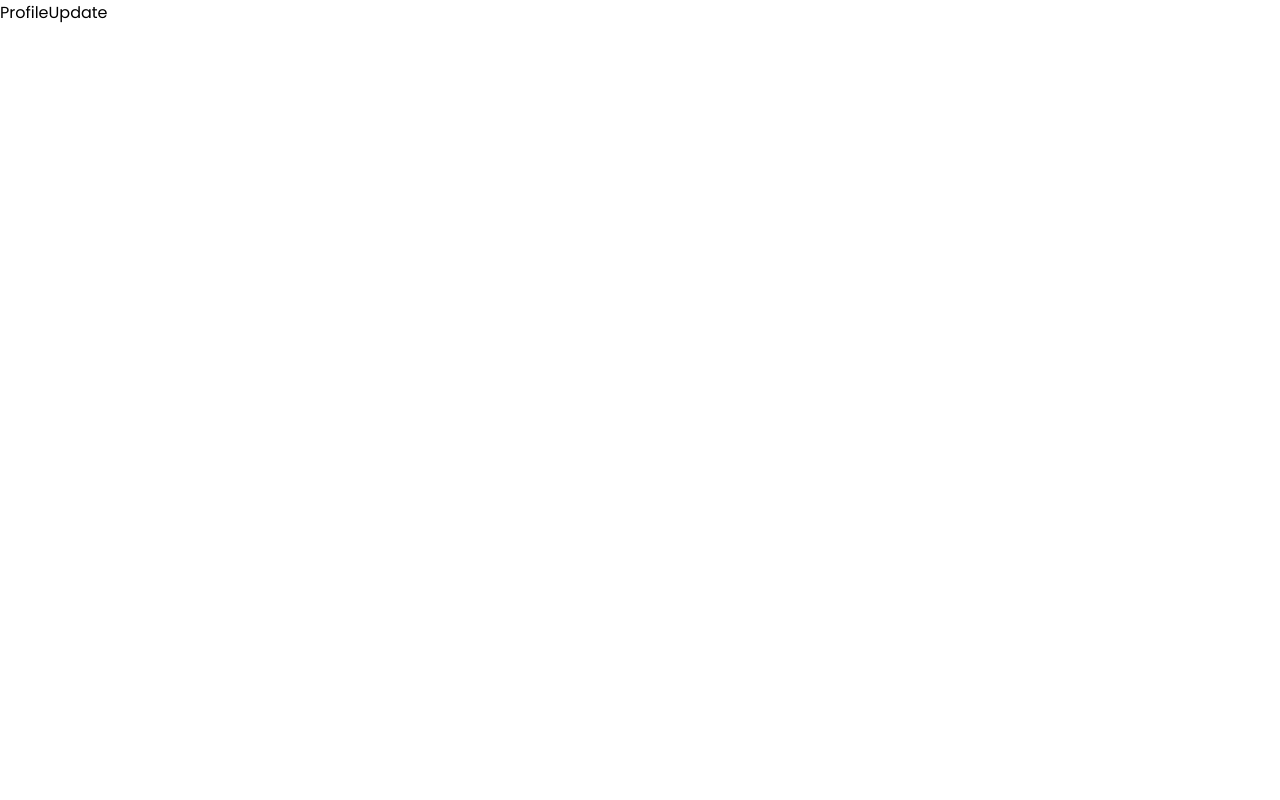
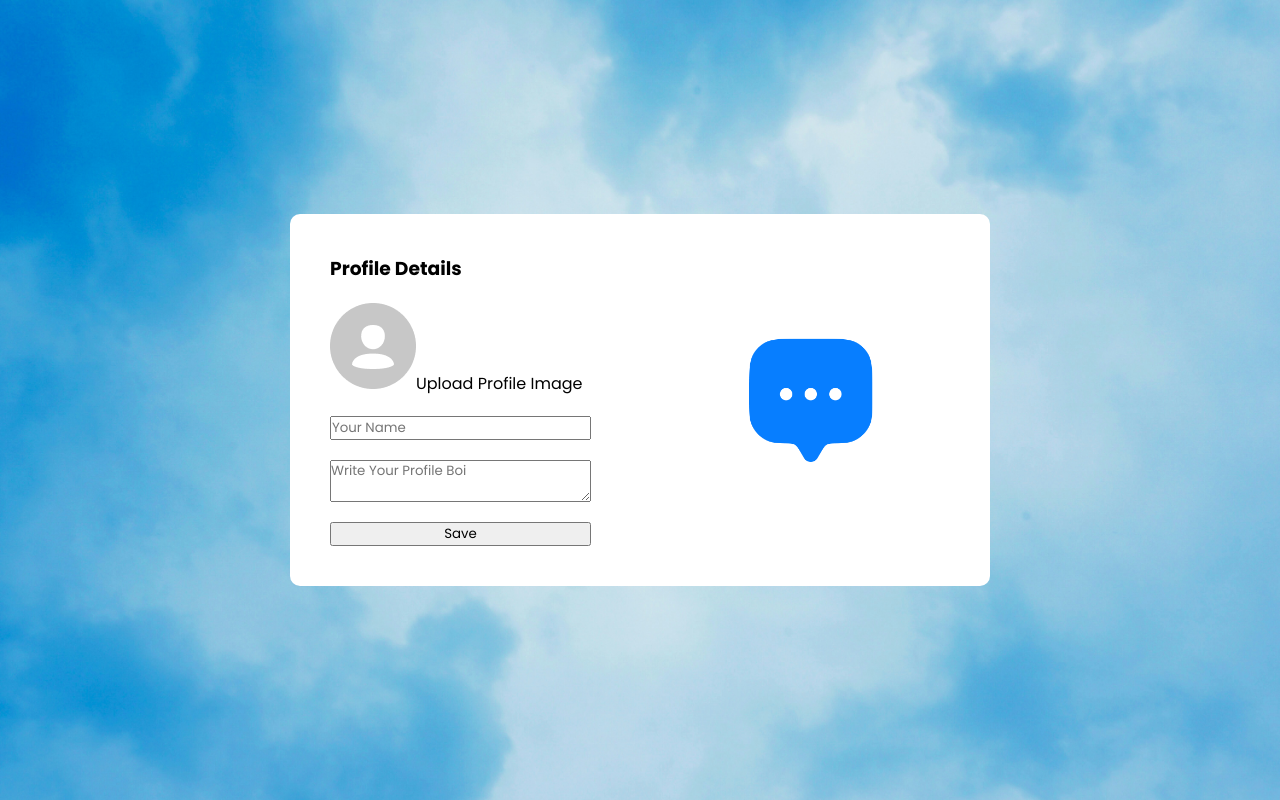
Before and after one commit to WissemJderi/chat-app, a React (Vite) app: page /profile in a window 1280 px wide. Built offline with nearby package versions, Linux system fonts and the light colour scheme.

Commit message:
feat: Implement ProfileUpdate component with styling and form for user profile details

```diff
--- a/src/pages/ProfileUpdate/ProfileUpdate.css
+++ b/src/pages/ProfileUpdate/ProfileUpdate.css
@@ -0,0 +1,28 @@
+.profile {
+  min-height: 100vh;
+  background: url("/background.jpg") no-repeat;
+  background-size: cover;
+  display: flex;
+  align-items: center;
+  justify-content: center;
+}
+.profile-container {
+  background: white;
+  display: flex;
+  align-items: center;
+  justify-content: space-between;
+  min-width: 700px;
+  border-radius: 10px;
+}
+.profile-pic {
+  max-width: 160px;
+  aspect-ratio: 1/1;
+  margin: 20px auto;
+  border-radius: 50%;
+}
+.profile form {
+  display: flex;
+  flex-direction: column;
+  gap: 20px;
+  padding: 40px;
+}
--- a/src/pages/ProfileUpdate/ProfileUpdate.jsx
+++ b/src/pages/ProfileUpdate/ProfileUpdate.jsx
@@ -1,7 +1,25 @@
 import React from "react";
-import "./ProfileUpdate";
+import "./ProfileUpdate.css";
+import assets from "../../assets/assets";
 const ProfileUpdate = () => {
-  return <div>ProfileUpdate</div>;
+  return (
+    <div className="profile">
+      <div className="profile-container">
+        <form>
+          <h3>Profile Details</h3>
+          <label htmlFor="avatar">
+            <input type="file" id="avatar" accept=".png, .jpg, .jpej" hidden />
+            <img src={assets.avatar_icon} alt="" />
+            Upload Profile Image
+          </label>
+          <input type="text" placeholder="Your Name" required />
+          <textarea placeholder="Write Your Profile Boi" required></textarea>
+          <button type="submit">Save</button>
+        </form>
+        <img src={assets.logo_icon} className="profile-pic" alt="" />
+      </div>
+    </div>
+  );
 };
 
 export default ProfileUpdate;
```
